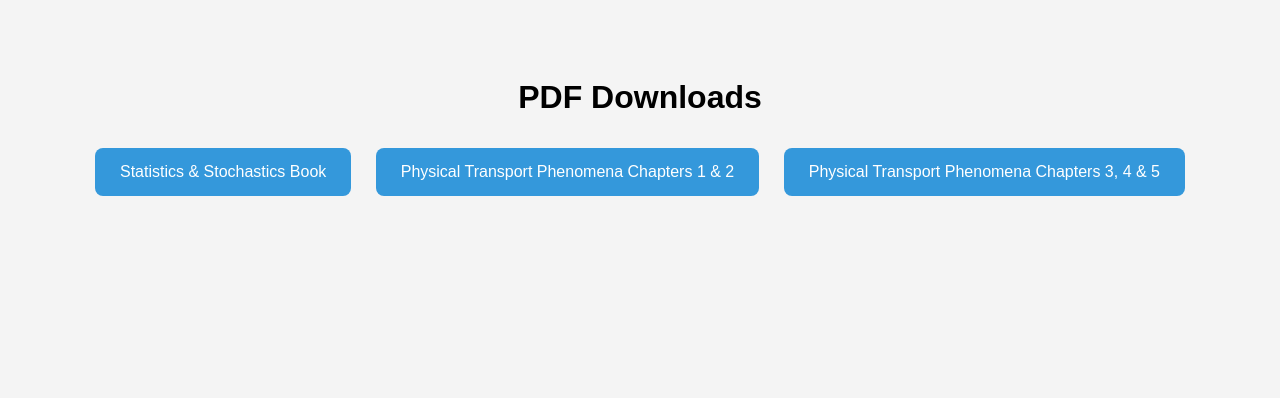
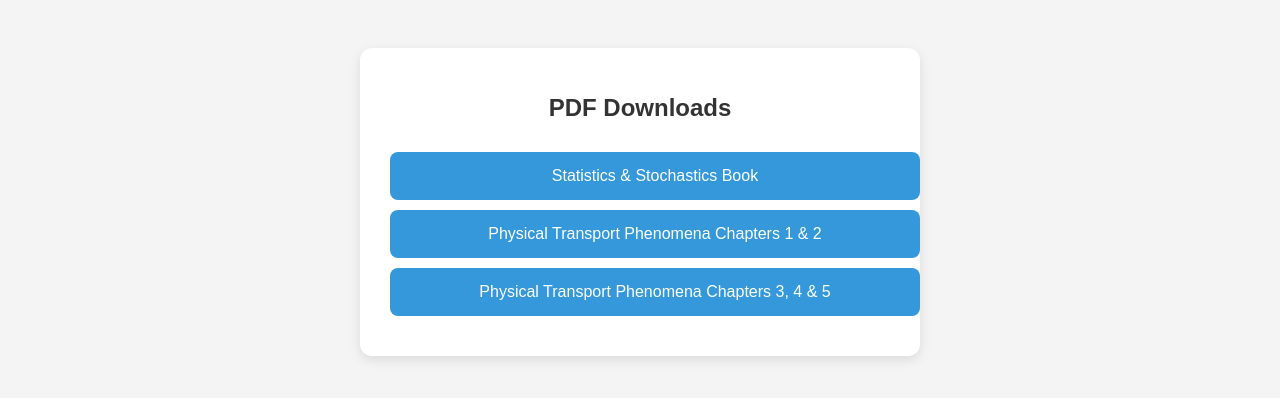
Before and after one commit to RyanAirrrr/Books-PDF, a plain HTML site: page docs/index.html in a window 1280 px wide. Drawn offline with Linux system fonts and the light colour scheme.

Commit message:
Update index.html
Front end changes

```diff
--- a/docs/index.html
+++ b/docs/index.html
@@ -1,20 +1,38 @@
-
 <!DOCTYPE html>
 <html lang="en">
 <head>
   <meta charset="UTF-8">
-  <title>PDF Links</title>
+  <title>PDF Downloads</title>
   <style>
     body {
       font-family: Arial, sans-serif;
+      background-color: #f4f4f4;
+      padding: 40px;
+      display: flex;
+      justify-content: center;
+    }
+
+    .container {
+      max-width: 500px;
+      width: 100%;
+      background: white;
+      padding: 30px;
+      border-radius: 12px;
+      box-shadow: 0 4px 12px rgba(0, 0, 0, 0.1);
       text-align: center;
-      padding-top: 50px;
-      background-color: #f4f4f4;
     }
+
+    h1 {
+      margin-bottom: 30px;
+      font-size: 24px;
+      color: #333;
+    }
+
     .button {
-      display: inline-block;
-      margin: 10px;
-      padding: 15px 25px;
+      display: block;
+      width: 100%;
+      margin: 10px 0;
+      padding: 15px;
       font-size: 16px;
       background-color: #3498db;
       color: white;
@@ -24,17 +42,27 @@
       text-decoration: none;
       transition: background-color 0.3s;
     }
+
     .button:hover {
       background-color: #2980b9;
     }
   </style>
 </head>
 <body>
-  <h1>PDF Downloads</h1>
+  <div class="container">
+    <h1>PDF Downloads</h1>
 
-  <a href="applied-statistics-and-probability-for-engineers.pdf" class="button" target="_blank">Statistics & Stochastics Book</a>
-  <a href="Transport Phenomena van den Akker-1-2.pdf" class="button" target="_blank">Physical Transport Phenomena Chapters 1 & 2</a>
-  <a href="Transport Phenomena van den Akker-3-5.pdf" class="button" target="_blank">Physical Transport Phenomena Chapters 3, 4 & 5</a>
+    <a href="applied-statistics-and-probability-for-engineers.pdf" class="button" target="_blank">
+      Statistics & Stochastics Book
+    </a>
 
+    <a href="Transport Phenomena van den Akker-1-2.pdf" class="button" target="_blank">
+      Physical Transport Phenomena Chapters 1 & 2
+    </a>
+
+    <a href="Transport Phenomena van den Akker-3-5.pdf" class="button" target="_blank">
+      Physical Transport Phenomena Chapters 3, 4 & 5
+    </a>
+  </div>
 </body>
 </html>
```
